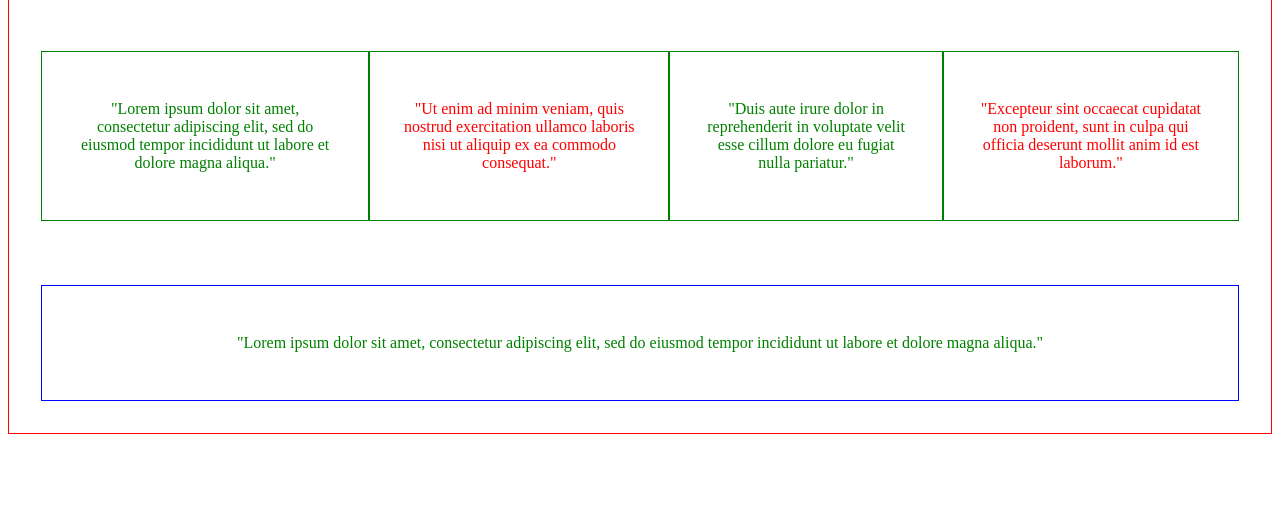
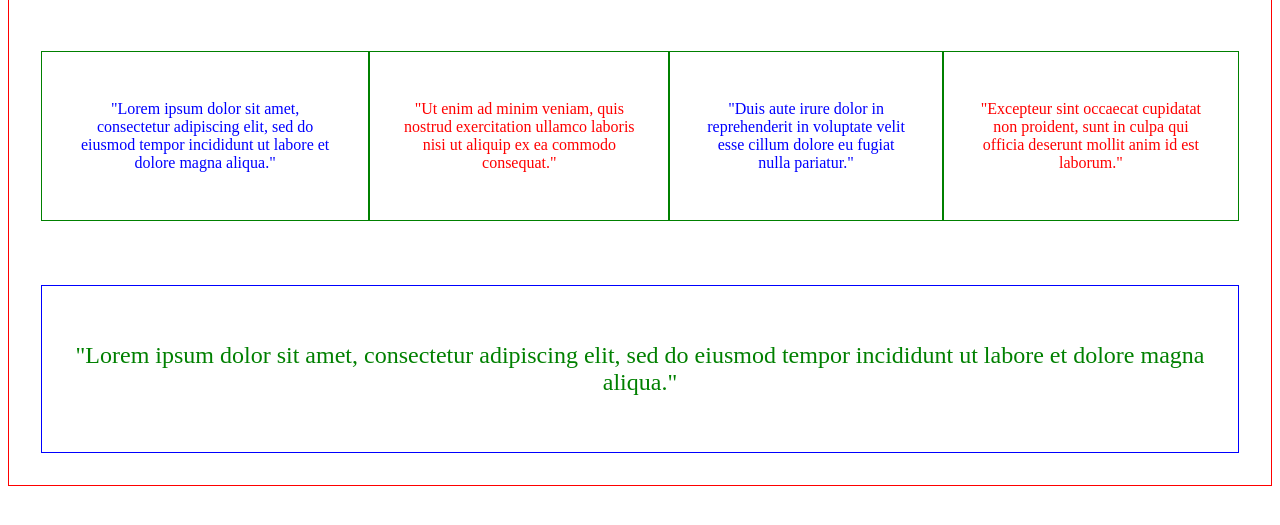
Before and after one commit to Leyla-Akkurt/sass-3, a plain HTML site: page sass_exercise_3-functions_modules/index.html in a window 1280 px wide. Shown: the part 71-596 px from the top of the page. Drawn offline with Linux system fonts and the light colour scheme.

Commit message:
style.scss is modified

```diff
--- a/sass_exercise_3-functions_modules/style.scss
+++ b/sass_exercise_3-functions_modules/style.scss
@@ -3,6 +3,7 @@
 
 $one-pixel:f.converted(1);
 $two-rem:f.converted(32);
+
 .container{
     color:module.$green-color;
     border:$one-pixel solid module.$red-color;
@@ -17,6 +18,7 @@ $two-rem:f.converted(32);
         .blue-color{
             padding:$two-rem;
             border:$one-pixel solid module.$green-color;
+            color:module.$blue-color;
 
         }
         .red-color{
@@ -31,6 +33,7 @@ $two-rem:f.converted(32);
         .green-color{
             border:$one-pixel solid module.$blue-color;
             padding:$two-rem;
+            font-size:f.converted(24);
 
     }
 }
```
Also changed, not shown: sass_exercise_3-functions_modules/module.css (added), sass_exercise_3-functions_modules/style.css, 2 other files.
